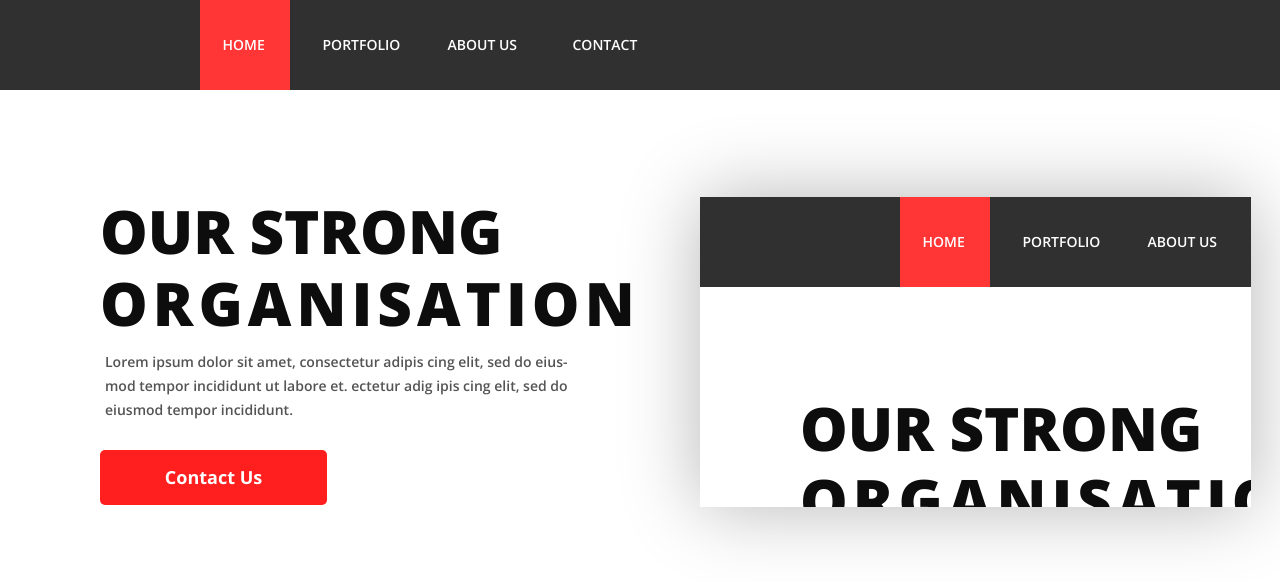
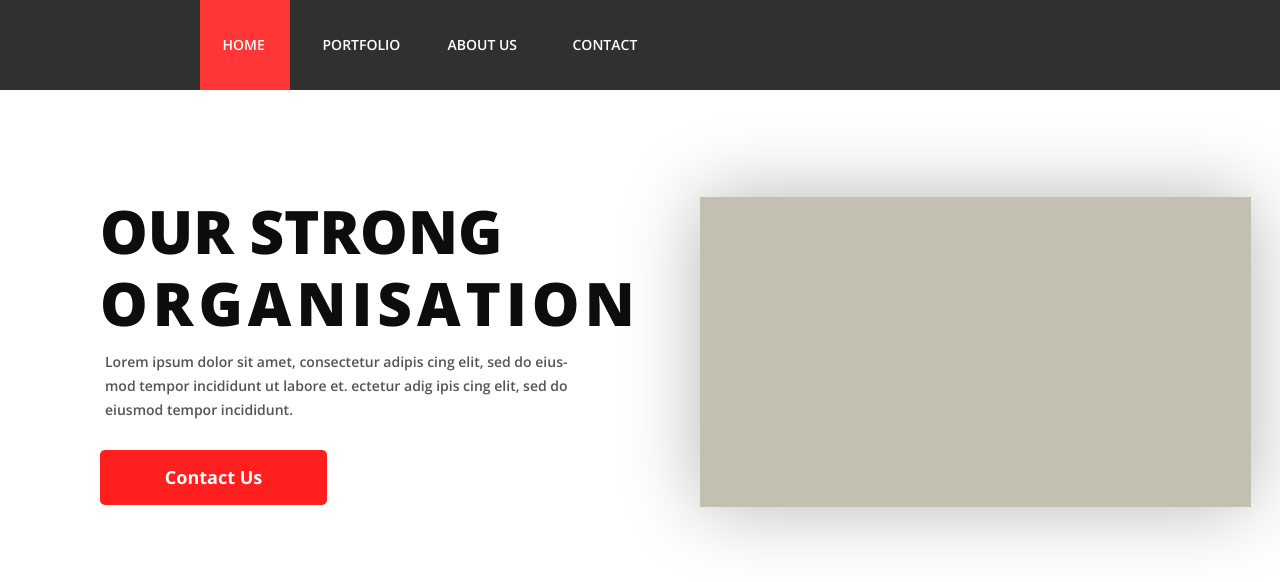
Before and after one commit to joper228/shumzzzz.github.io, a plain HTML site: page index.html in a window 1280 px wide. Drawn offline with nearby package versions, Linux system fonts and the light colour scheme.

Commit message:
Add files via upload

```diff
--- a/css/main.css
+++ b/css/main.css
@@ -61,6 +61,7 @@ nav li a:hover {
 	color:#555454;
 }
 .video {
+	background: #c4c0b1;
 	margin:0;
 	margin-top:197px;
 	margin-left:700px;
--- a/index.html
+++ b/index.html
@@ -22,7 +22,7 @@
 		</nav>
 		<p class="title1">Our strong<br><span style="letter-spacing: 5px">organisation</span></p>
 		<p class="subtitle1">Lorem ipsum dolor sit amet, consectetur adipis cing elit, sed do eius-<br>mod tempor incididunt  ut labore et. ectetur adig ipis cing elit, sed do<br>eiusmod tempor incididunt.</p>
-		<iframe width="560" height="315" src=#" frameborder="0" allow="accelerometer; autoplay; encrypted-media; gyroscope; picture-in-picture" allowfullscreen class="video"></iframe>
+		<div class="video"></div>
 		<a href="#" class="btn-contactUs">Contact Us</a>
 	</header>
 </body>
```
